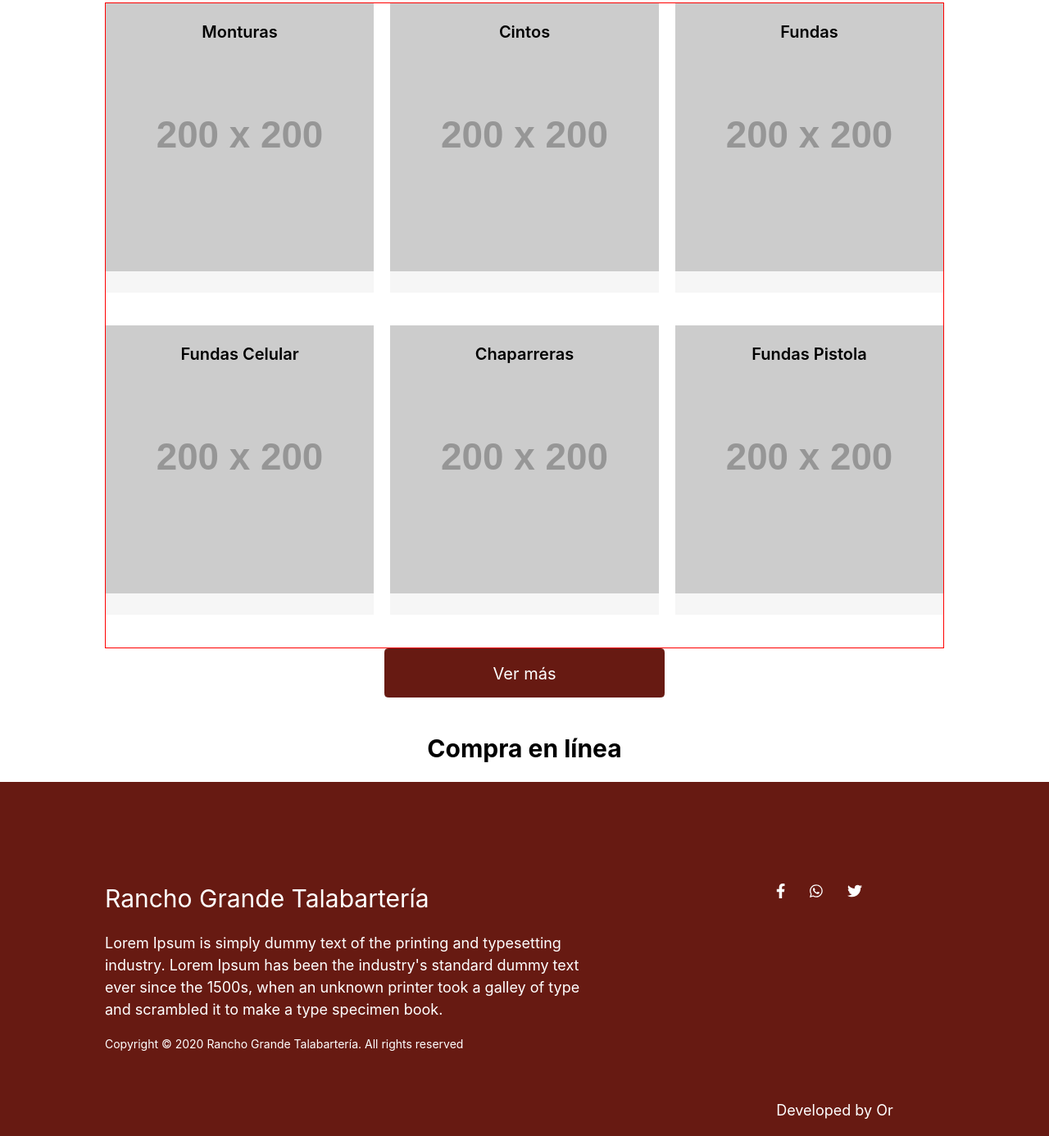
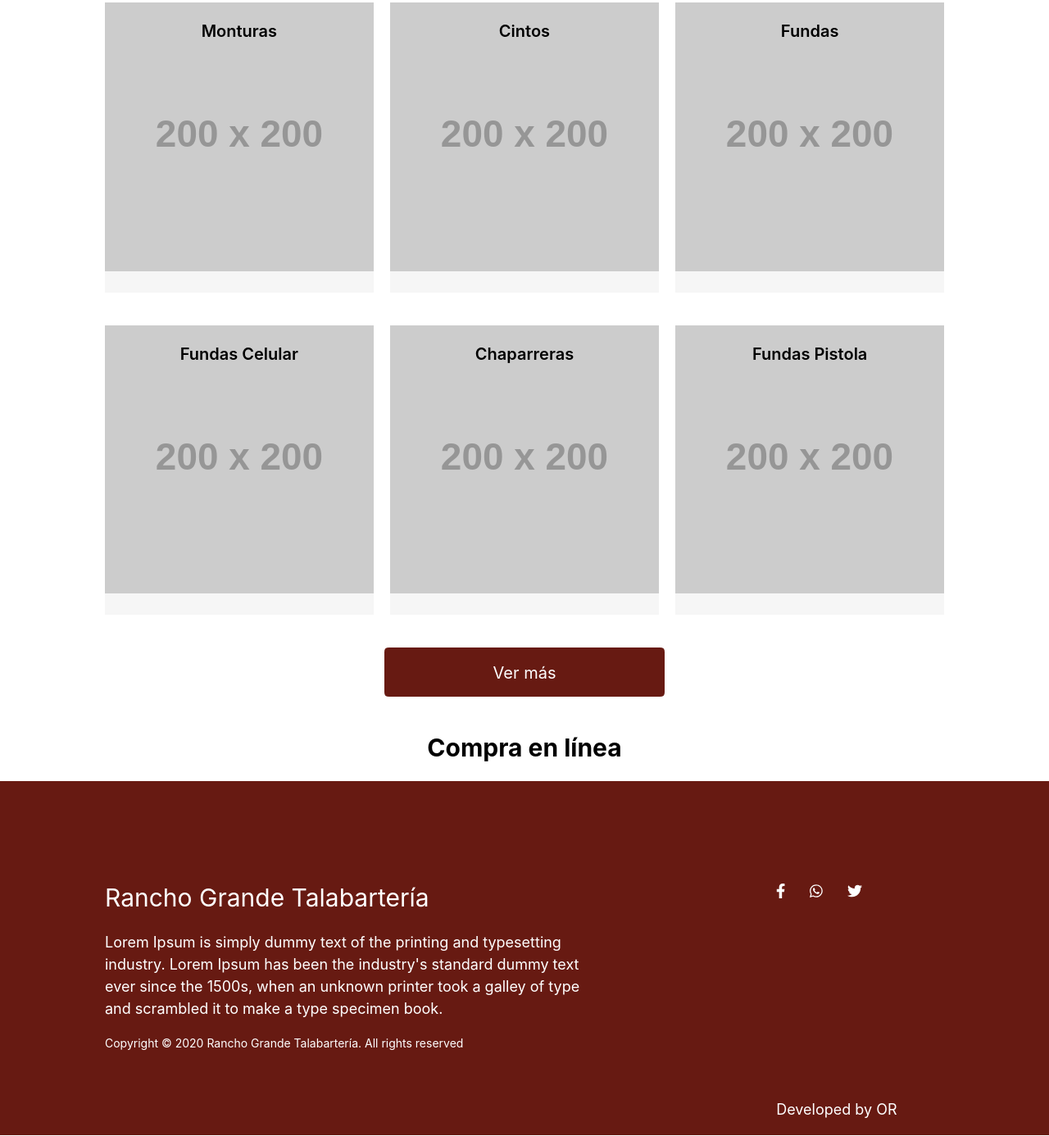
Before and after one commit to oarb-projects/talabarteria-rancho-rande, a Gatsby site: page / in a window 1280 px wide. Shown: the part 1185-2571 px from the top of the page at 82% size. Built offline with nearby package versions, Linux system fonts and the light colour scheme; Gatsby itself is replaced by a stand-in of ours; placeholder pictures from the web are drawn by us.

Commit message:
link to devel page

```diff
--- a/src/components/Footer/Footer.js
+++ b/src/components/Footer/Footer.js
@@ -33,7 +33,9 @@ const Footer = ({ siteTitle }) => (
             {/* <FontAwesomeIcon icon="spinner" size="6x" spin /> */}
         </p>
         <p>
-            Developed by Or
+            <a href="https://www.oscarrosete.com" style={{color:"white"}}>
+                Developed by OR
+            </a>
         </p>
     </div>
   </footer>
--- a/src/pages/index.scss
+++ b/src/pages/index.scss
@@ -44,7 +44,7 @@
     flex-direction: row;
     justify-content: center;
     flex-wrap: wrap;
-    border: 1px solid red;
+    // border: 1px solid red;
 }
 
 .categories-container .categoryContainer:nth-child(3n+3){
```
